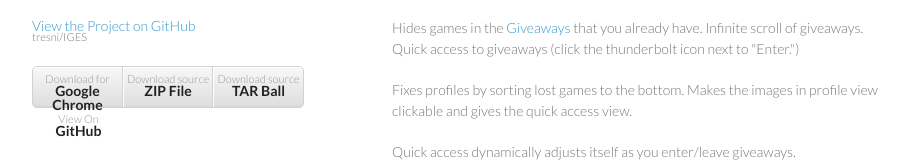
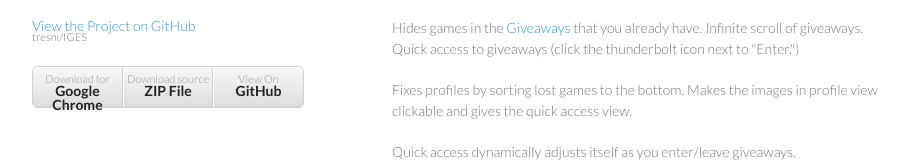
Before and after one commit to tresni/IGES, a plain HTML site: page index.html in a window 1280 px wide. Shown: the part 135-298 px from the top of the page, without its empty margins (178-1096 px from the left). Drawn offline with Linux system fonts and the light colour scheme.

Commit message:
Update index.html

```diff
--- a/index.html
+++ b/index.html
@@ -24,7 +24,7 @@
         <ul>
           <li><a href="https://dl.dropbox.com/u/26392640/IGES.crx">Download for <strong>Google Chrome</strong></a></li>
           <li><a href="https://github.com/tresni/IGES/zipball/master">Download source <strong>ZIP File</strong></a></li>
-          <li><a href="https://github.com/tresni/IGES/tarball/master">Download source <strong>TAR Ball</strong></a></li>
+          <!-- li><a href="https://github.com/tresni/IGES/tarball/master">Download source <strong>TAR Ball</strong></a></li -->
           <li><a href="https://github.com/tresni/IGES">View On <strong>GitHub</strong></a></li>
         </ul>
       </header>
```
